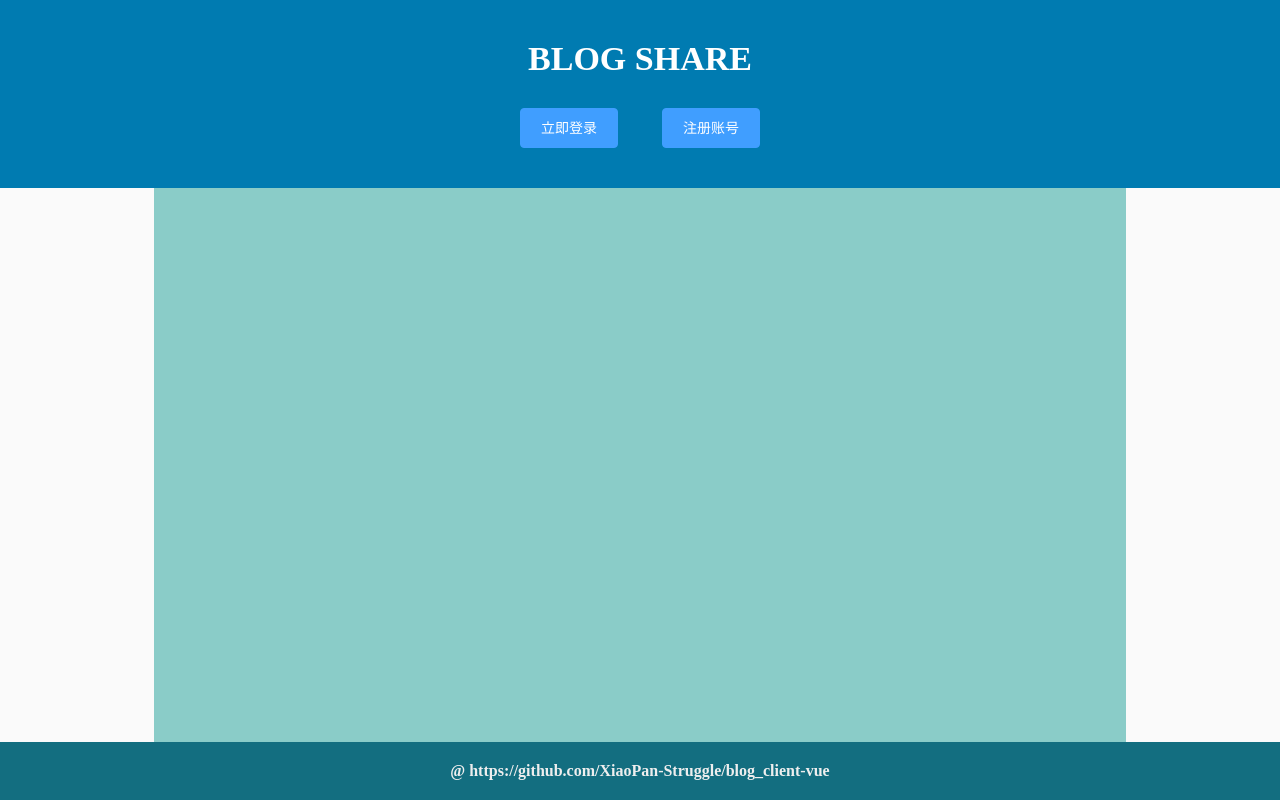
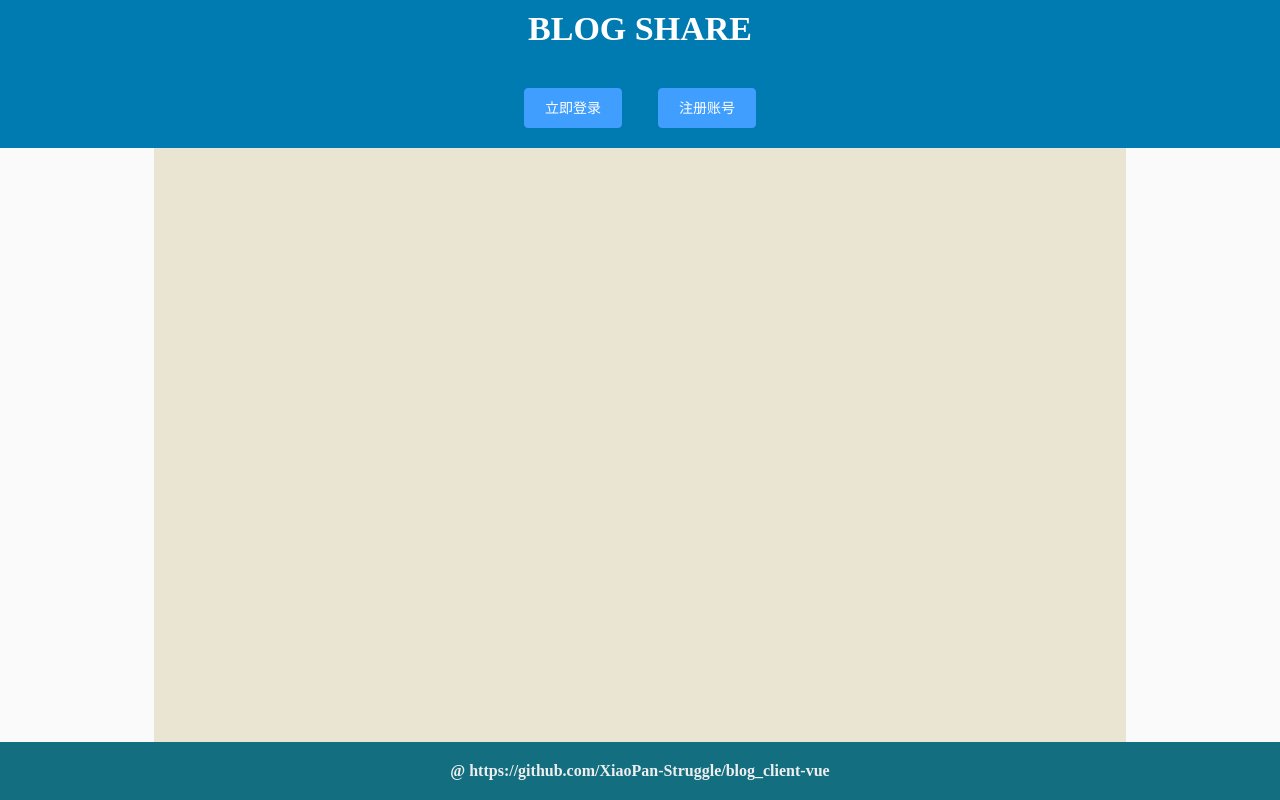
Before and after one commit to XiaoPan-Struggle/blog_client-vue, a Vue app: page /#/home in a window 1280 px wide. Before the commit this address led to /#/user. Built offline with nearby package versions, Linux system fonts and the light colour scheme.

Commit message:
header.vue 登录与未登录时的样式完成

```diff
--- a/src/App.vue
+++ b/src/App.vue
@@ -20,7 +20,7 @@ export default {
 </script>
 
 <style lang="scss">
-body,h1,h2,h3,h4,h5{
+body,h1,h2,h3,h4,h5,figure{
   padding: 0;
   margin: 0;
 }
@@ -43,7 +43,7 @@ html,body,#app{
   }
   #main{
     grid-area: main;
-    background-color: #8accc8;
+    background-color: #eae5d2;
   }
   #footer{
     grid-area: footer;
--- a/src/components/header.vue
+++ b/src/components/header.vue
@@ -1,5 +1,6 @@
 <template>
-  <div class="main">
+  <div class="header">
+    <template v-if="!isLogin">
       <h2 id="h2">BLOG SHARE</h2>
       <nav id="nav">
         <router-link to="/login">
@@ -9,32 +10,62 @@
           <el-button type="primary">注册账号</el-button>
         </router-link>
       </nav>
+    </template>
+    <template v-if="isLogin">
+      <h1>BLOG SHARE</h1>
+      <i class="edit"></i>
+      <img class="avatar" src="http://cn.gravatar.com/avatar/1?s=128&d=identicon" alt="">
+    </template>
   </div>
 </template>
 
 <script lang="ts">
+export default {
+  data() {
+    return {
+      isLogin: false
+    };
+  }
+};
+
 </script>
 
 <style lang="scss" scoped>
-  .main{
-    padding: 40px;
+.header {
+  padding: 10px;
   display: grid;
+  justify-items: center;
   grid-template-columns: 40% 20% 40%;
   grid-template-rows: auto 1fr auto;
   grid-template-areas: ". h2 ."
-                         ". nav ." ;
+                         ". nav .";
   background-color: #007bb1;
   text-align: center;
-    #h2{
+
+  h1 {
+    align-self: center;
+    font-size: 34px;
+  }
+
+  #h2 {
     grid-area: h2;
     font-size: 34px;
     color: #fff;
   }
-    #nav{
+
+  #nav {
+    width: 100%;
     margin-top: 30px;
+    padding: 10px;
     grid-area: nav;
     display: flex;
     justify-content: space-between;
   }
+
+  img {
+    width: 60px;
+    height: 60px;
+    border-radius: 50%;
+  }
 }
 </style>
```
Lines whose indentation alone changed are shown as unchanged.
